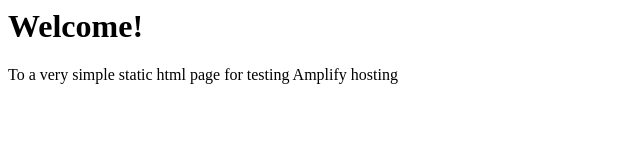
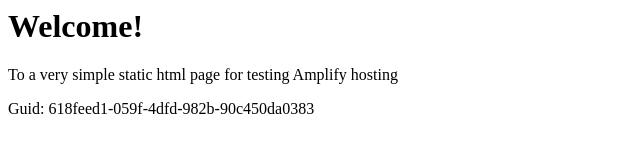
Before and after one commit to aws-aemilia-nrt/Github-PR-Commit-Integration-Test-DoNotTouch-v0-preprod-ap-northeast-1, a website: page src/index.html in a window 1280 px wide. Shown: the whole page, without its empty margins (0-640 px from the left). Drawn offline with Linux system fonts and the light colour scheme.

Commit message:
commit from integ tests

```diff
--- a/src/index.html
+++ b/src/index.html
@@ -1,3 +1,5 @@
+
+
 <html lang="en">
 
 <head>
@@ -10,6 +12,6 @@
 <body>
     <h1>Welcome!</h1>
     <p>To a very simple static html page for testing Amplify hosting</p>
-</body>
+    <p>Guid: 618feed1-059f-4dfd-982b-90c450da0383</p></body>
 
 </html>
```
